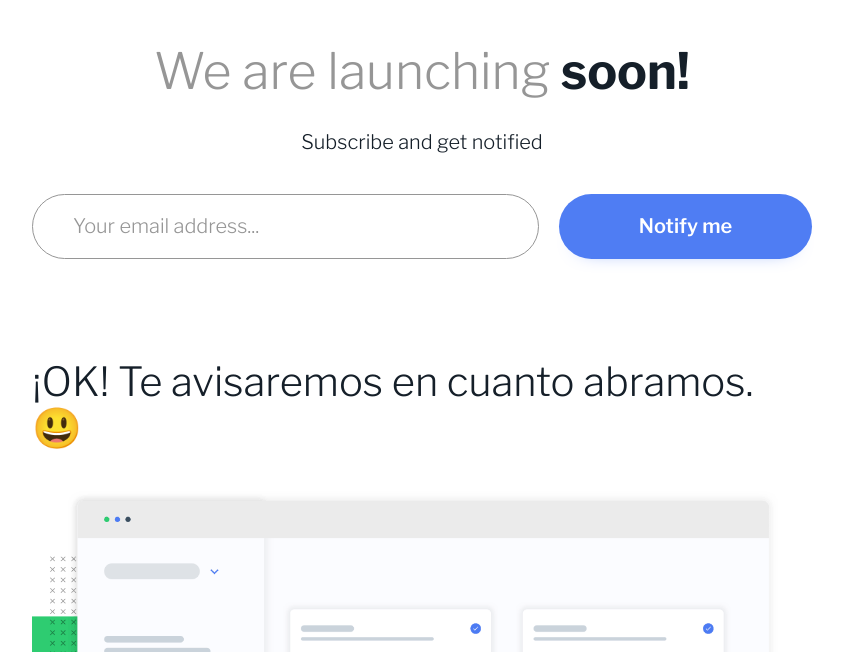
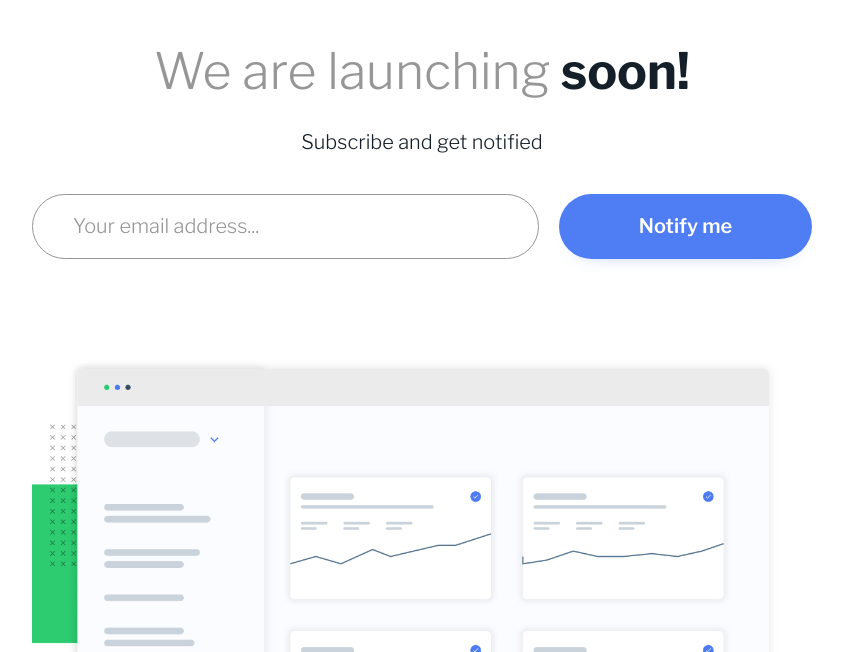
Before and after one commit to samane6866/ping-single-column-exercise-js, a plain HTML site: page index.html in a window 1280 px wide. Shown: the part 148-800 px from the top of the page, without its empty margins (218-1061 px from the left). Drawn offline with nearby package versions, Linux system fonts and the light colour scheme.

Commit message:
bug encontrado por Marcos

```diff
--- a/index.html
+++ b/index.html
@@ -27,7 +27,7 @@
       <input class="form__input" type="email" placeholder="Your email address..." required>
       <button id="notify-me" class="form__button">Notify me</button>
     </form>
-    <div id="mensaje">
+    <div class="hidden" id="mensaje">
       <p style="font-size: 2rem;">¡OK! Te avisaremos en cuanto abramos. &#128515;</p>
     </div>
     <img class="main-content__image" src="./assets/images/illustration-dashboard.png" alt="Illustrated dashboard">
```
